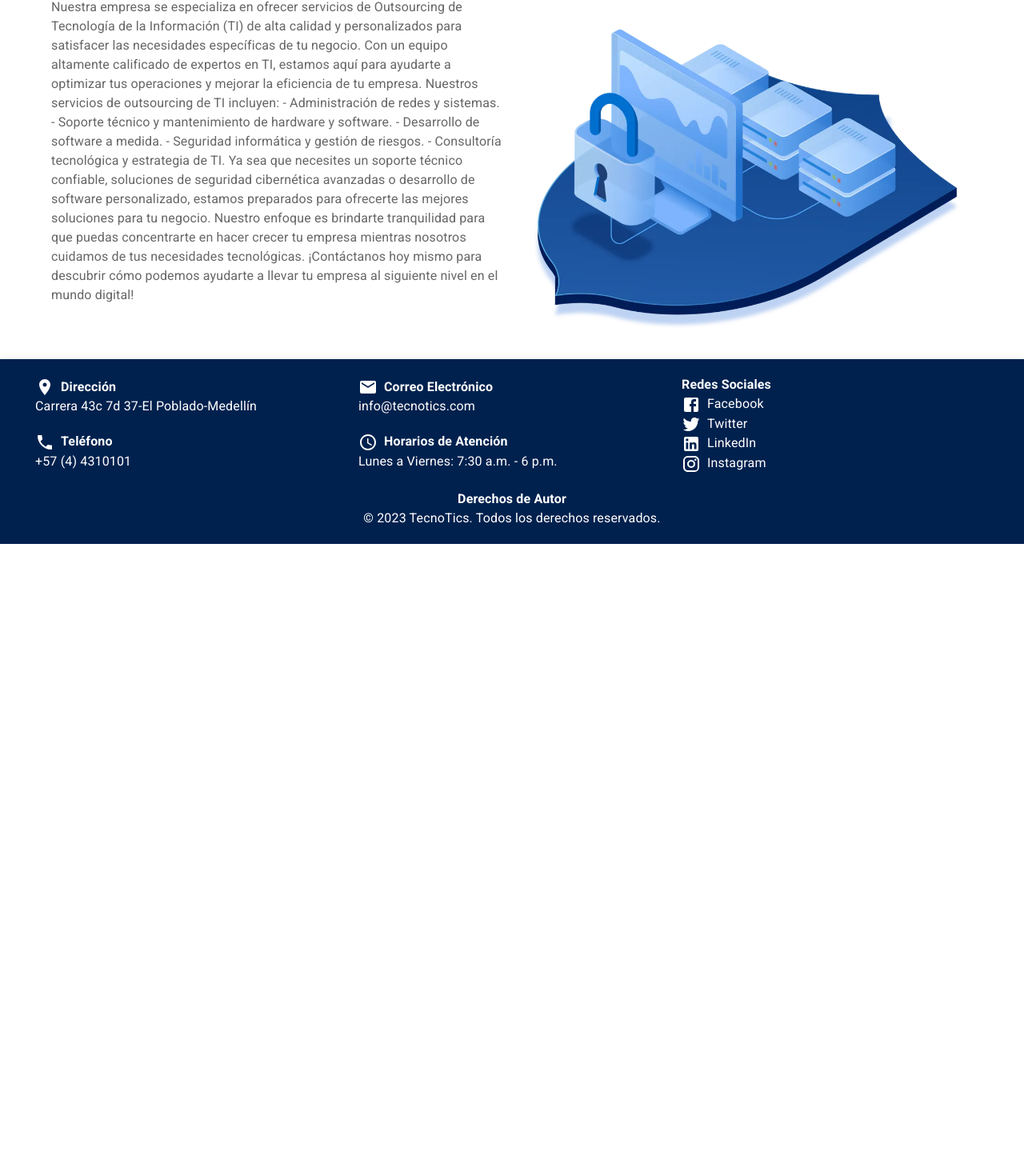
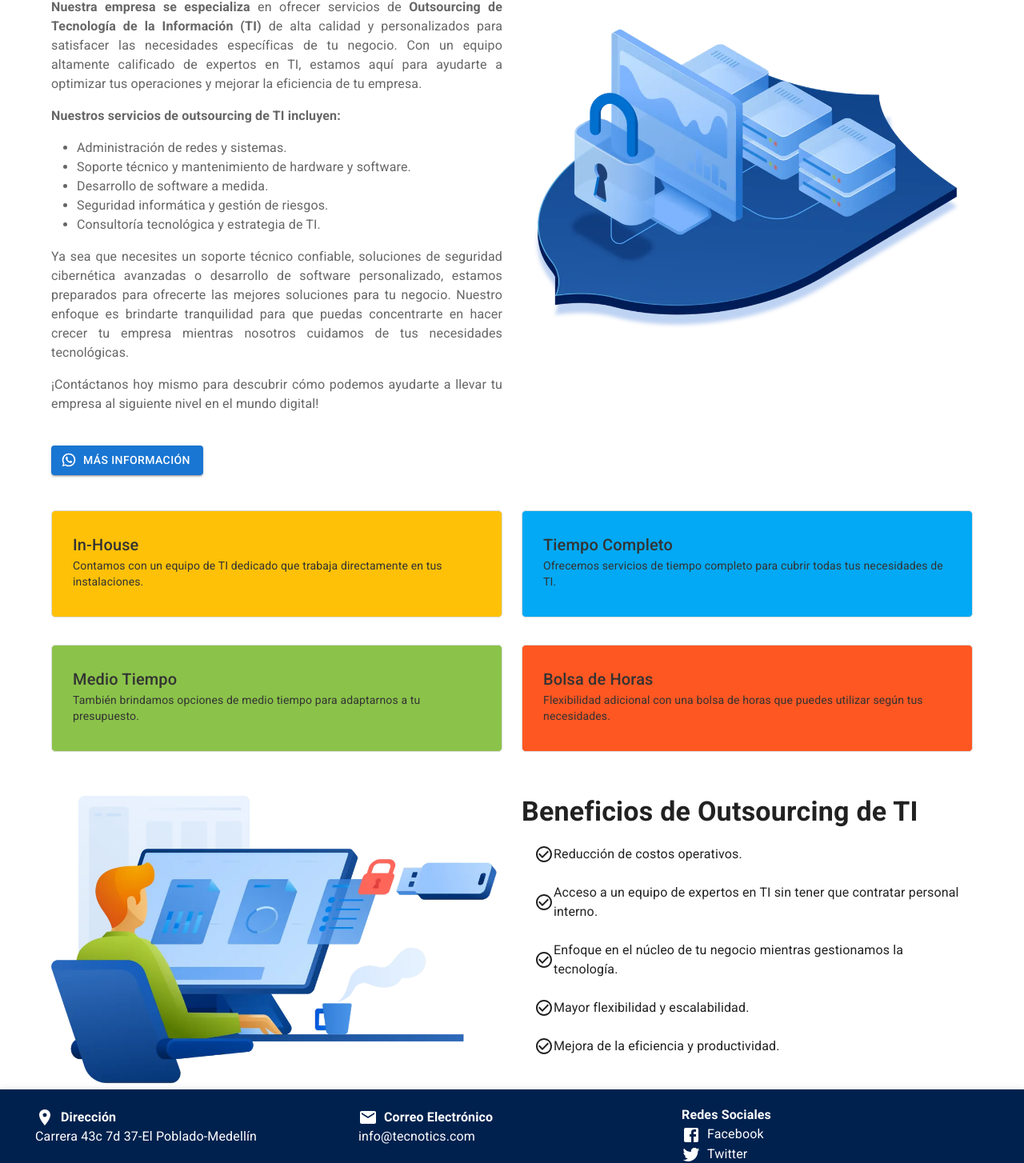
Before and after one commit to tecnotics/TecnoTics, a React (Vite) app: page /outsourcing-ti in a window 1280 px wide. Shown: the part 179-1633 px from the top of the page at 80% size. Before the commit the page ends 859 px from the top, so only its background shows below. Built offline with nearby package versions, Linux system fonts and the light colour scheme.

Commit message:
Outsourcing Update

```diff
--- /dev/null
+++ b/src/Components/MoreInfo/MoreInfo.jsx
@@ -0,0 +1,22 @@
+import Button from "@mui/material/Button";
+import WhatsAppIcon from "@mui/icons-material/WhatsApp";
+
+const MoreInfoButton = () => {
+  // Reemplaza 'tu-enlace-de-whatsapp' con el enlace generado de WhatsApp Business
+  const whatsappLink = " https://wa.me/message/AAZBLCPO6RRTB1 ";
+
+  return (
+    <Button
+      variant="contained"
+      color="primary"
+      startIcon={<WhatsAppIcon />}
+      href={whatsappLink}
+      target="_blank"
+      rel="noopener noreferrer"
+    >
+      Más información
+    </Button>
+  );
+};
+
+export default MoreInfoButton;
--- a/src/Screens/Outsourcing/Outsourcing.css
+++ b/src/Screens/Outsourcing/Outsourcing.css
@@ -11,3 +11,29 @@
   max-width: 100%;
   height: auto;
 }
+
+.outsourcing-container {
+  background-color: #f9f9f9; /* Fondo del componente */
+  padding: 20px; /* Espacio interno del componente */
+  border-radius: 5px; /* Bordes redondeados del componente */
+  box-shadow: 0px 0px 10px rgba(0, 0, 0, 0.2); /* Sombra suave */
+}
+
+/* Estilo para las tarjetas de servicios de outsourcing */
+.outsourcing-card {
+  border: 1px solid #ddd; /* Borde de la tarjeta */
+  border-radius: 5px; /* Bordes redondeados */
+  margin-bottom: 10px; /* Espacio entre tarjetas */
+  padding: 10px; /* Espacio interno de la tarjeta */
+  transition: background-color 0.3s ease; /* Transición suave en el cambio de color de fondo */
+}
+
+/* Estilo para el texto dentro de las tarjetas */
+.outsourcing-card-content {
+  color: #333; /* Color del texto */
+}
+
+/* Estilo para cambiar el color de fondo al pasar el ratón sobre la tarjeta */
+.outsourcing-card:hover {
+  background-color: #e0e0e0!important; /* Cambia el fondo al pasar el ratón */
+}
--- a/src/Screens/Outsourcing/Outsourcing.jsx
+++ b/src/Screens/Outsourcing/Outsourcing.jsx
@@ -1,26 +1,72 @@
-import { Grid, Typography, Container } from "@mui/material";
+import {
+  Grid,
+  Typography,
+  Container,
+  CardContent,
+  List,
+  ListItem,
+  ListItemText,
+} from "@mui/material";
 import { motion } from "framer-motion";
 import Footer from "../../Components/Footer/Footer";
 import Navbar from "../../Components/Navbar/Navbar";
 import fondo from "../../assets/images/AcronisCard6.webp";
+import fondo2 from "../../assets/images/AcronisCard5.webp";
+import { CheckCircleOutline as CheckCircleOutlineIcon } from "@mui/icons-material";
 import "./Outsourcing.css";
+import MoreInfoButton from "../../Components/MoreInfo/MoreInfo";
+
+const BenefitsList = ({ benefits }) => (
+  <List>
+    {benefits.map((benefit, index) => (
+      <ListItem key={index}>
+        <CheckCircleOutlineIcon />
+        <ListItemText primary={benefit} />
+      </ListItem>
+    ))}
+  </List>
+);
 
 const Outsourcing = () => {
   const pageTitle = "Outsourcing de TI";
-  const pageContent = `Nuestra empresa se especializa en ofrecer servicios de Outsourcing de Tecnología de la Información (TI) de alta calidad y personalizados para satisfacer las necesidades específicas de tu negocio. Con un equipo altamente calificado de expertos en TI, estamos aquí para ayudarte a optimizar tus operaciones y mejorar la eficiencia de tu empresa.
 
-  Nuestros servicios de outsourcing de TI incluyen:
+  const inHouseServices = [
+    {
+      title: "In-House",
+      description:
+        "Contamos con un equipo de TI dedicado que trabaja directamente en tus instalaciones.",
+    },
+    {
+      title: "Tiempo Completo",
+      description:
+        "Ofrecemos servicios de tiempo completo para cubrir todas tus necesidades de TI.",
+    },
+    {
+      title: "Medio Tiempo",
+      description:
+        "También brindamos opciones de medio tiempo para adaptarnos a tu presupuesto.",
+    },
+    {
+      title: "Bolsa de Horas",
+      description:
+        "Flexibilidad adicional con una bolsa de horas que puedes utilizar según tus necesidades.",
+    },
+  ];
 
-  - Administración de redes y sistemas.
-  - Soporte técnico y mantenimiento de hardware y software.
-  - Desarrollo de software a medida.
-  - Seguridad informática y gestión de riesgos.
-  - Consultoría tecnológica y estrategia de TI.
+  const outsourcingBenefits = [
+    "Reducción de costos operativos.",
+    "Acceso a un equipo de expertos en TI sin tener que contratar personal interno.",
+    "Enfoque en el núcleo de tu negocio mientras gestionamos la tecnología.",
+    "Mayor flexibilidad y escalabilidad.",
+    "Mejora de la eficiencia y productividad.",
+  ];
 
-  Ya sea que necesites un soporte técnico confiable, soluciones de seguridad cibernética avanzadas o desarrollo de software personalizado, estamos preparados para ofrecerte las mejores soluciones para tu negocio. Nuestro enfoque es brindarte tranquilidad para que puedas concentrarte en hacer crecer tu empresa mientras nosotros cuidamos de tus necesidades tecnológicas.
-
-  ¡Contáctanos hoy mismo para descubrir cómo podemos ayudarte a llevar tu empresa al siguiente nivel en el mundo digital!`;
-
+  const cardColors = [
+    "#FFC107", // Amarillo
+    "#03A9F4", // Azul
+    "#8BC34A", // Verde
+    "#FF5722", // Naranja
+  ];
 
   const textAnimation = {
     hidden: { opacity: 0, y: 50 },
@@ -35,6 +81,7 @@ const Outsourcing = () => {
       <br />
       <br />
       <Container>
+        {/* <MoreInfoButton/> */}
         <Grid container spacing={3}>
           <Grid item xs={12}>
             <Typography className="title" variant="h3">
@@ -48,7 +95,55 @@ const Outsourcing = () => {
               initial="hidden"
               animate="visible"
             >
-              <Typography variant="body1">{pageContent}</Typography>
+              <Typography variant="body1" style={{ textAlign: "justify" }}>
+                <div>
+                  <p>
+                    <strong>Nuestra empresa se especializa</strong> en ofrecer
+                    servicios de
+                    <strong>
+                      {" "}
+                      Outsourcing de Tecnología de la Información (TI)
+                    </strong>{" "}
+                    de alta calidad y personalizados para satisfacer las
+                    necesidades específicas de tu negocio. Con un equipo
+                    altamente calificado de expertos en TI, estamos aquí para
+                    ayudarte a optimizar tus operaciones y mejorar la eficiencia
+                    de tu empresa.
+                  </p>
+
+                  <p>
+                    <strong>
+                      Nuestros servicios de outsourcing de TI incluyen:
+                    </strong>
+                  </p>
+                  <ul>
+                    <li>Administración de redes y sistemas.</li>
+                    <li>
+                      Soporte técnico y mantenimiento de hardware y software.
+                    </li>
+                    <li>Desarrollo de software a medida.</li>
+                    <li>Seguridad informática y gestión de riesgos.</li>
+                    <li>Consultoría tecnológica y estrategia de TI.</li>
+                  </ul>
+
+                  <p>
+                    Ya sea que necesites un soporte técnico confiable,
+                    soluciones de seguridad cibernética avanzadas o desarrollo
+                    de software personalizado, estamos preparados para ofrecerte
+                    las mejores soluciones para tu negocio. Nuestro enfoque es
+                    brindarte tranquilidad para que puedas concentrarte en hacer
+                    crecer tu empresa mientras nosotros cuidamos de tus
+                    necesidades tecnológicas.
+                  </p>
+
+                  <p>
+                    ¡Contáctanos hoy mismo para descubrir cómo podemos ayudarte
+                    a llevar tu empresa al siguiente nivel en el mundo digital!
+                  </p>
+                  <br />
+                  <MoreInfoButton />
+                </div>
+              </Typography>
             </motion.div>
           </Grid>
           <Grid item xs={12} md={6}>
@@ -61,6 +156,54 @@ const Outsourcing = () => {
               transition={{ duration: 1 }}
             />
           </Grid>
+          <Grid container spacing={3} style={{ margin: "20px 0" }}>
+            {inHouseServices.map((service, index) => (
+              <Grid item xs={12} md={6} key={index}>
+                <motion.div
+                  className="outsourcing-card"
+                  style={{
+                    backgroundColor: cardColors[index % cardColors.length],
+                  }}
+                  initial={{ opacity: 0, y: 50 }}
+                  animate={{
+                    opacity: 1,
+                    y: 0,
+                    transition: { duration: 0.5, delay: 0.2 * index },
+                  }}
+                >
+                  <CardContent className="outsourcing-card-content">
+                    <Typography variant="h6">{service.title}</Typography>
+                    <Typography variant="body2">
+                      {service.description}
+                    </Typography>
+                  </CardContent>
+                </motion.div>
+              </Grid>
+            ))}
+          </Grid>
+          <Grid item xs={12} md={6}>
+            <motion.img
+              className="image"
+              src={fondo2}
+              alt="Imagen de outsourcing de TI"
+              initial={{ opacity: 0 }}
+              animate={{ opacity: 1 }}
+              transition={{ duration: 1 }}
+            />
+          </Grid>
+          <Grid item xs={12} md={6}>
+            <Typography variant="h4">
+              <strong>Beneficios de Outsourcing de TI</strong>
+            </Typography>
+            <motion.div
+              className="benefits"
+              variants={textAnimation}
+              initial="hidden"
+              animate="visible"
+            >
+              <BenefitsList benefits={outsourcingBenefits} />
+            </motion.div>
+          </Grid>
         </Grid>
       </Container>
       <Footer />
--- a/src/Screens/ServiciosNube/DataNube.js
+++ b/src/Screens/ServiciosNube/DataNube.js
@@ -1,18 +1,16 @@
-import chip from "../../assets/images/chip.jpg";
-import servicionube from "../../assets/images/serviciosnube.jpg";
 import serviciocloud from "../../assets/images/servicioscloud.jpg";
-import servicioDNS from "../../assets/images/DNS.jpg"
-import servicioVoIP from "../../assets/images/serviciosVoIP.jpg"
-import servicioSeguridad from "../../assets/images/servicioseguridad.jpeg"
-import telefoniaIP from "../../assets/images/TelefoniaIP.jpg"
-import servicioMigracion from "../../assets/images/serviciosmigracion.png"
-import acronisfondo from "../../assets/images/AcronisAbout.webp"
-import acronis1 from "../../assets/images/AcronisCard1.webp"
-import acronis2 from "../../assets/images/AcronisCard2.webp"
-import acronis3 from "../../assets/images/AcronisCard3.webp"
-import acronis4 from "../../assets/images/AcronisCard4.webp"
-import acronis5 from "../../assets/images/AcronisCard5.webp"
-import acronis6 from "../../assets/images/AcronisCard6.webp"
+import servicioDNS from "../../assets/images/DNS.jpg";
+import servicioVoIP from "../../assets/images/serviciosVoIP.jpg";
+import servicioSeguridad from "../../assets/images/servicioseguridad.jpeg";
+import telefoniaIP from "../../assets/images/TelefoniaIP.jpg";
+import servicioMigracion from "../../assets/images/serviciosmigracion.png";
+import acronisfondo from "../../assets/images/AcronisAbout.webp";
+import acronis1 from "../../assets/images/AcronisCard1.webp";
+import acronis2 from "../../assets/images/AcronisCard2.webp";
+import acronis3 from "../../assets/images/AcronisCard3.webp";
+import acronis4 from "../../assets/images/AcronisCard4.webp";
+import acronis5 from "../../assets/images/AcronisCard5.webp";
+import acronis6 from "../../assets/images/AcronisCard6.webp";
 
 export const acronisServices = {
   title: "Acronis",
@@ -68,17 +66,9 @@ export const acronisServices = {
   ],
 };
 
-
 export const tecnoTicsServices = {
   title: "Nuestros Servicios",
   services: [
-    {
-      title: "Servicios en la Nube",
-      description:
-        "Alquiler de Servidores, Filtrado de Internet y Firewall de DNS, Telefonía IP en la Nube.",
-      imageUrl: servicionube,
-      moreLink: "/ver-mas-servicio-nube",
-    },
     {
       title: "Servicios Cloud",
       description:
```
Also changed, not shown: src/Screens/Home/Home.jsx (+16 -26 lines).
